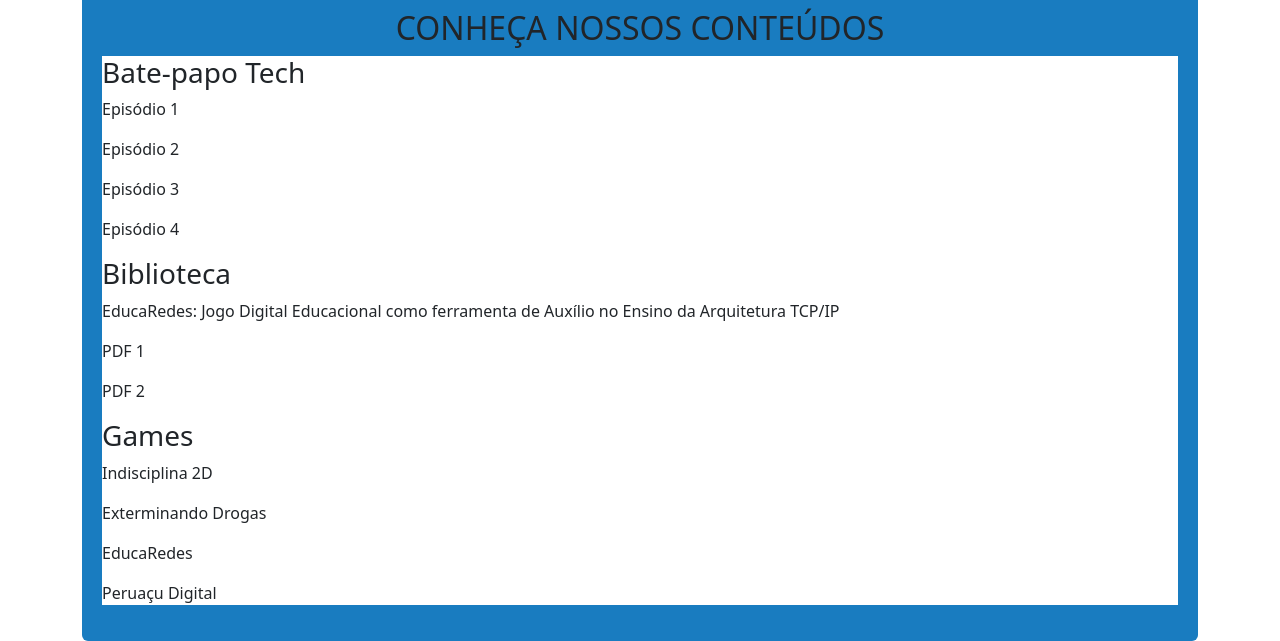
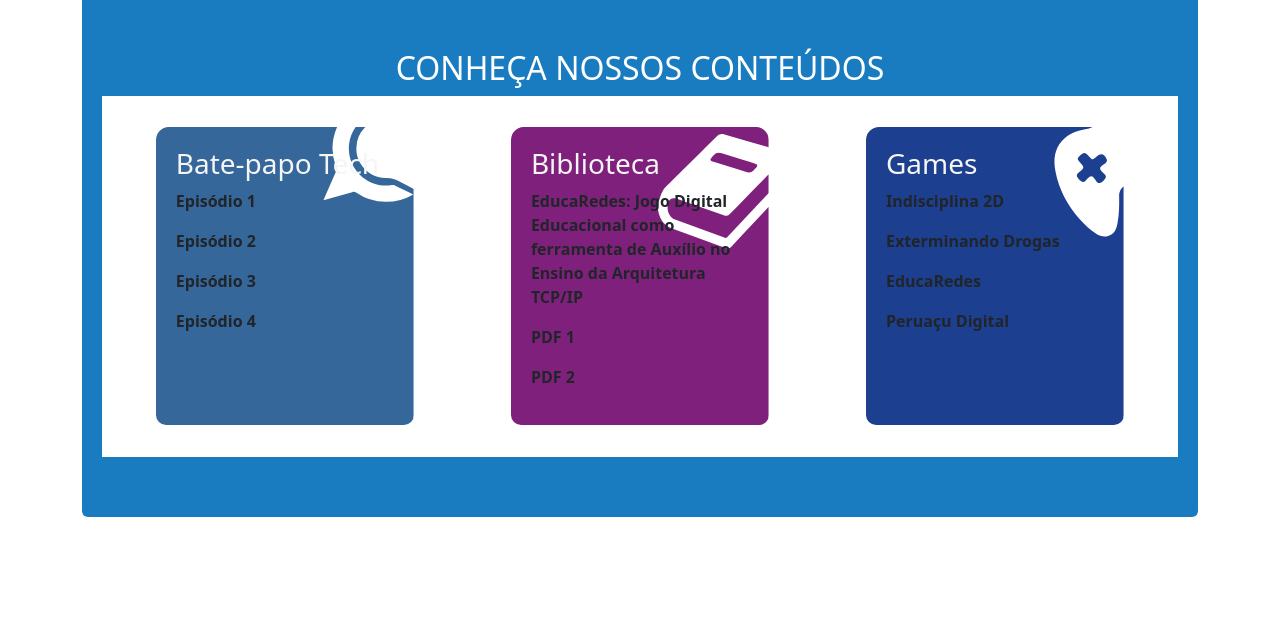
Before and after one commit to vytorrennan/Site-do-Display-Lab, a Flask app: page / in a window 1280 px wide. Shown: the part 1011-1652 px from the top of the page. After the commit the page ends 1528 px from the top, so only its background shows below. Run offline with Flask 3, Linux system fonts and the light colour scheme.

Commit message:
Adicionando imagens de backgrounds dos conteudos

```diff
--- a/static/css/home.css
+++ b/static/css/home.css
@@ -11,8 +11,32 @@
     background-color: var(--homeColor);
 }
 
+#content > div {
+    margin-bottom: 5vh;
+}
+
+h2 {
+    color: white;
+}
+
+.card {
+    background-color: var(--homeColor);
+    color: white;
+    font-weight: bold;
+}
+
 .border-card {
     border: 20px solid var(--homeColor) !important;
+}
+
+#cardSlider > #recipeCarousel > .carousel-control-prev,
+#cardSlider > #recipeCarousel > .carousel-control-next {
+  background-color: #e1e1e1;
+  width: 5vh;
+  height: 5vh;
+  border-radius: 50%;
+  top: 50%;
+  transform: translateY(-50%);
 }
 
 @media (max-width: 767px) {
@@ -35,12 +59,12 @@
 
     #cardSlider > #recipeCarousel > .carousel-inner .carousel-item-end.active,
     #cardSlider > #recipeCarousel > .carousel-inner .carousel-item-next {
-      transform: translateX(25%);
+      transform: translateX(33.33333%);
     }
 
     #cardSlider > #recipeCarousel > .carousel-inner .carousel-item-start.active,
     #cardSlider > #recipeCarousel > .carousel-inner .carousel-item-prev {
-      transform: translateX(-25%);
+      transform: translateX(-33.33333%);
     }
 }
 
@@ -48,3 +72,42 @@
 #cardSlider > #recipeCarousel > .carousel-inner .carousel-item-start {
   transform: translateX(0);
 }
+
+
+#conteudos {
+    display: flex;
+    gap: 10%;
+    padding: 2% 5%;
+    font-weight: bold;
+}
+
+@media (max-width: 990px) {
+    #conteudos {
+        flex-direction: column;
+    }
+}
+
+#conteudos > div {
+    margin: 10px 0px;
+    width: 100%;
+    background-repeat: no-repeat;
+    background-size: 100%;
+    padding: 20px;
+    border-radius: 10px;
+}
+
+#conteudos > div > h3 {
+    color: whitesmoke;
+}
+
+#podcast {
+    background-image: url("../imgs/home/conteudos/banner\ 3.svg");
+}
+
+#biblioteca {
+    background-image: url("../imgs/home/conteudos/banner\ 4.svg");
+}
+
+#games {
+    background-image: url("../imgs/home/conteudos/banner\ 5.svg");
+}
```
Also changed, not shown: static/imgs/home/conteudos/banner 3.svg (added), static/imgs/home/conteudos/banner 4.svg (added), static/imgs/home/conteudos/banner 5.svg (added).
